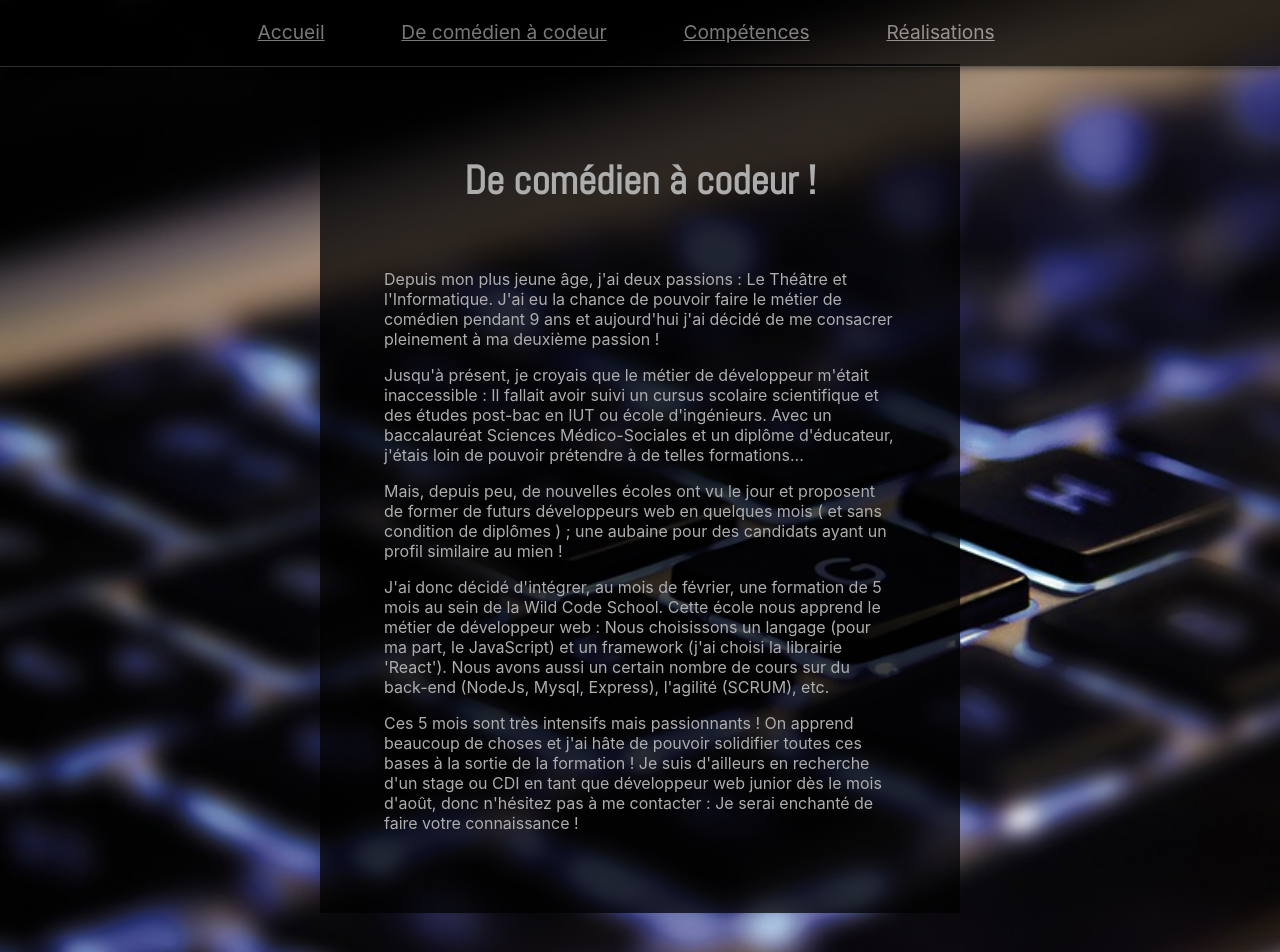
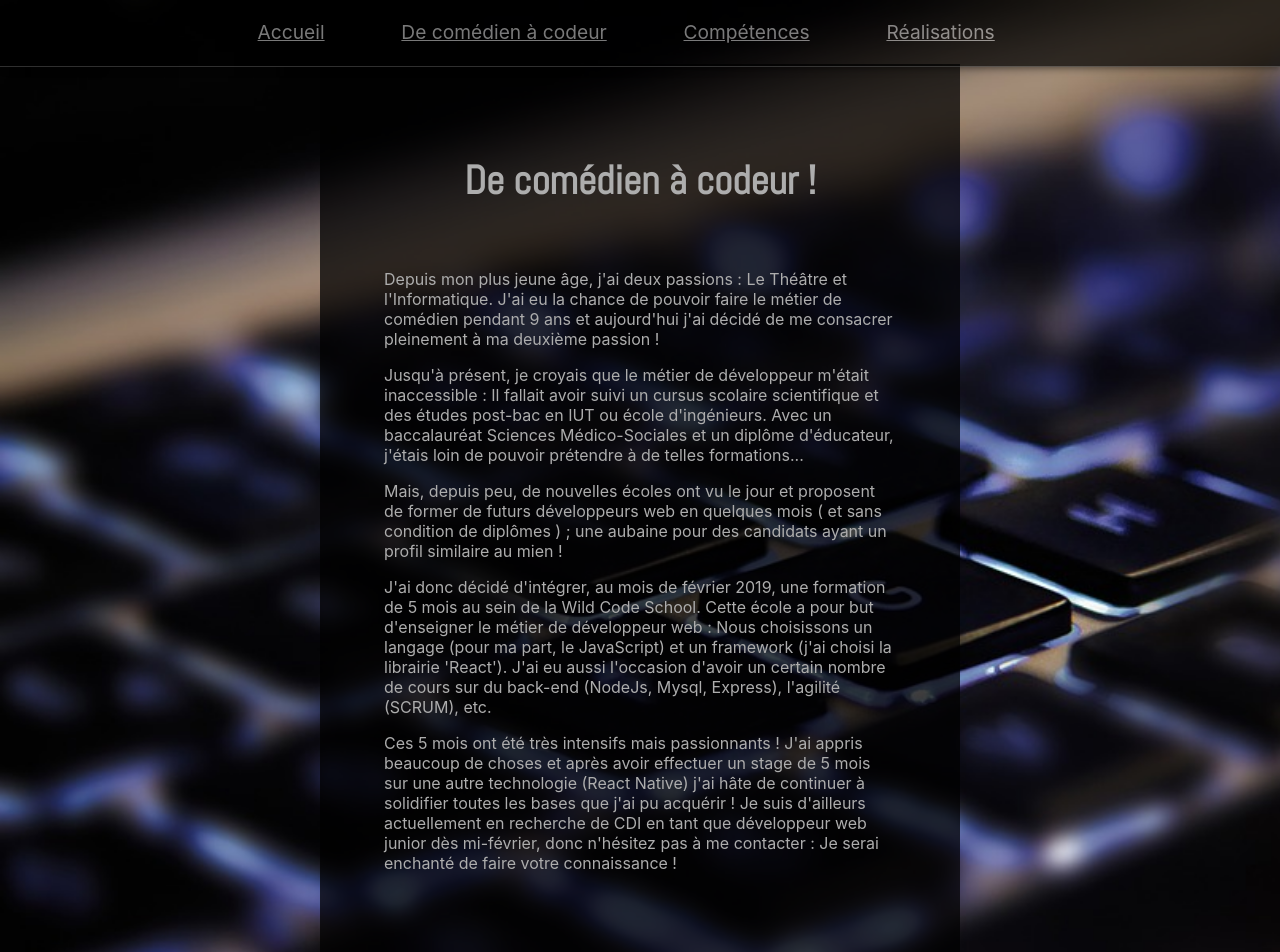
Before and after one commit to Belmonte-David/Portfolio, a React (Create React App) app: page /history in a window 1280 px wide. Shown: the top 952 px of the page. Built offline with nearby package versions, Linux system fonts and the light colour scheme.

Commit message:
Update History.js

```diff
--- a/src/History.js
+++ b/src/History.js
@@ -17,8 +17,8 @@ class History extends Component {
                     <p >Depuis mon plus jeune âge, j'ai deux passions : Le Théâtre et l'Informatique. J'ai eu la chance de pouvoir faire le métier de comédien pendant 9 ans et aujourd'hui j'ai décidé de me consacrer pleinement à ma deuxième passion !</p>
                     <p>Jusqu'à présent, je croyais que le métier de développeur m'était inaccessible : Il fallait avoir suivi un cursus scolaire scientifique et des études post-bac en IUT ou école d'ingénieurs. Avec un baccalauréat Sciences Médico-Sociales et un diplôme d'éducateur, j'étais loin de pouvoir prétendre à de telles formations...</p>
                     <p>Mais, depuis peu, de nouvelles écoles ont vu le jour et proposent de former de futurs développeurs web en quelques mois ( et sans condition de diplômes ) ; une aubaine pour des candidats ayant un profil similaire au mien !</p>
-                    <p>J'ai donc décidé d'intégrer, au mois de février, une formation de 5 mois au sein de la Wild Code School. Cette école nous apprend le métier de développeur web : Nous choisissons un langage (pour ma part, le JavaScript) et un framework (j'ai choisi la librairie 'React'). Nous avons aussi un certain nombre de cours sur du back-end (NodeJs, Mysql, Express), l'agilité (SCRUM), etc.</p>
-                    <p>Ces 5 mois sont très intensifs mais passionnants ! On apprend beaucoup de choses et j'ai hâte de pouvoir solidifier toutes ces bases à la sortie de la formation ! Je suis d'ailleurs en recherche d'un stage ou CDI en tant que développeur web junior dès le mois d'août, donc n'hésitez pas à me contacter : Je serai enchanté de faire votre connaissance ! </p>
+                    <p>J'ai donc décidé d'intégrer, au mois de février 2019, une formation de 5 mois au sein de la Wild Code School. Cette école a pour but d'enseigner le métier de développeur web : Nous choisissons un langage (pour ma part, le JavaScript) et un framework (j'ai choisi la librairie 'React'). J'ai eu  aussi l'occasion d'avoir un certain nombre de cours sur du back-end (NodeJs, Mysql, Express), l'agilité (SCRUM), etc.</p>
+                    <p>Ces 5 mois ont été très intensifs mais passionnants ! J'ai appris beaucoup de choses et après avoir effectuer un stage de 5 mois sur une autre technologie (React Native) j'ai hâte de continuer à solidifier toutes les bases que j'ai pu acquérir ! Je suis d'ailleurs actuellement en recherche de CDI en tant que développeur web junior dès mi-février, donc n'hésitez pas à me contacter : Je serai enchanté de faire votre connaissance ! </p>
                 </div>
             </div>
         );
```
